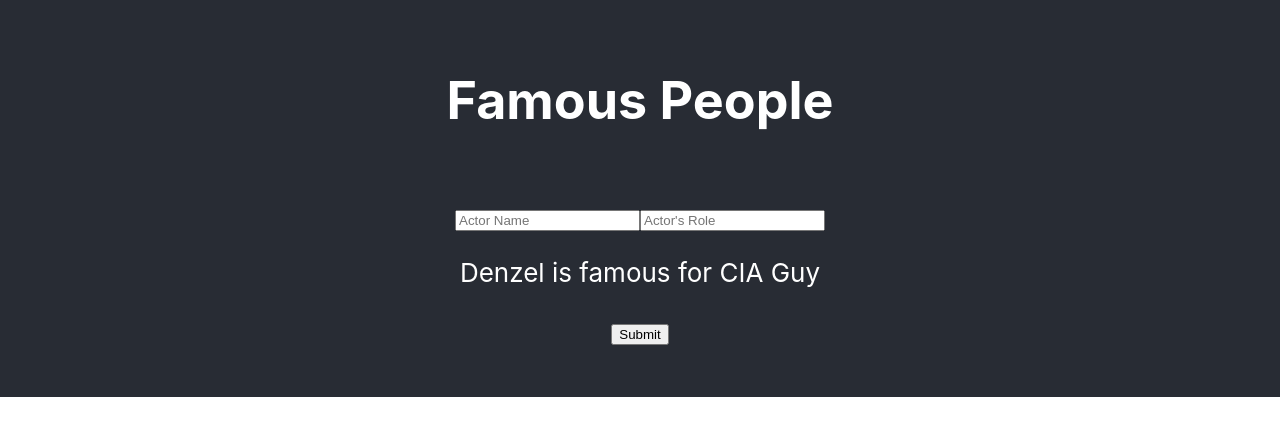
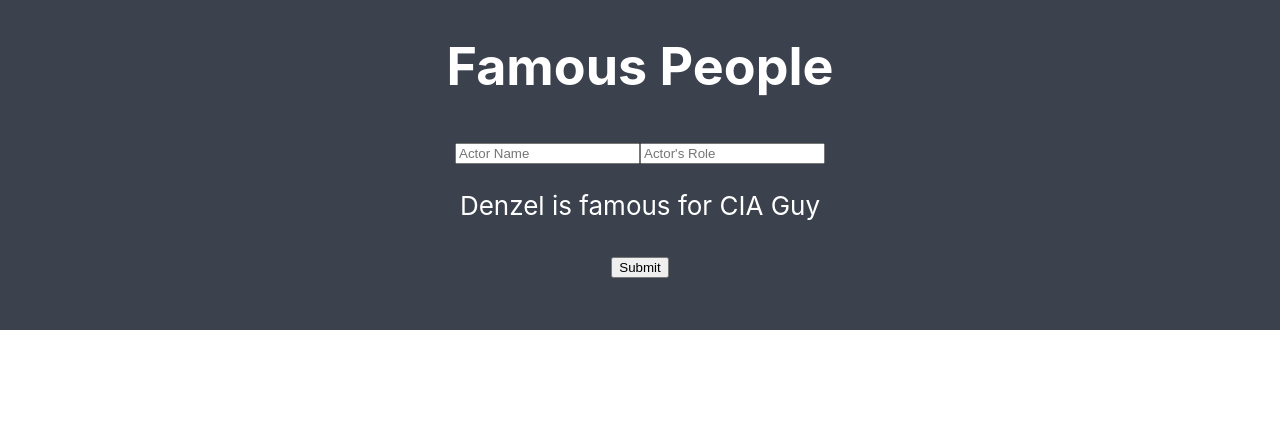
Before and after one commit to bodecci/react-famous-people, a React (Create React App) app: page / in a window 1280 px wide. Shown: the top 436 px of the page. Built offline with nearby package versions, Linux system fonts and the light colour scheme.

Commit message:
some styling done.

```diff
--- a/src/App.css
+++ b/src/App.css
@@ -4,12 +4,12 @@
 
 .App-logo {
   animation: App-logo-spin infinite 20s linear;
-  height: 40vmin;
+  height: 25vmin;
 }
 
 .App-header {
-  background-color: #282c34;
-  min-height: 25vh;
+  background-color: #3b414d;
+  min-height: 15vh;
   display: flex;
   flex-direction: column;
   align-items: center;
```
